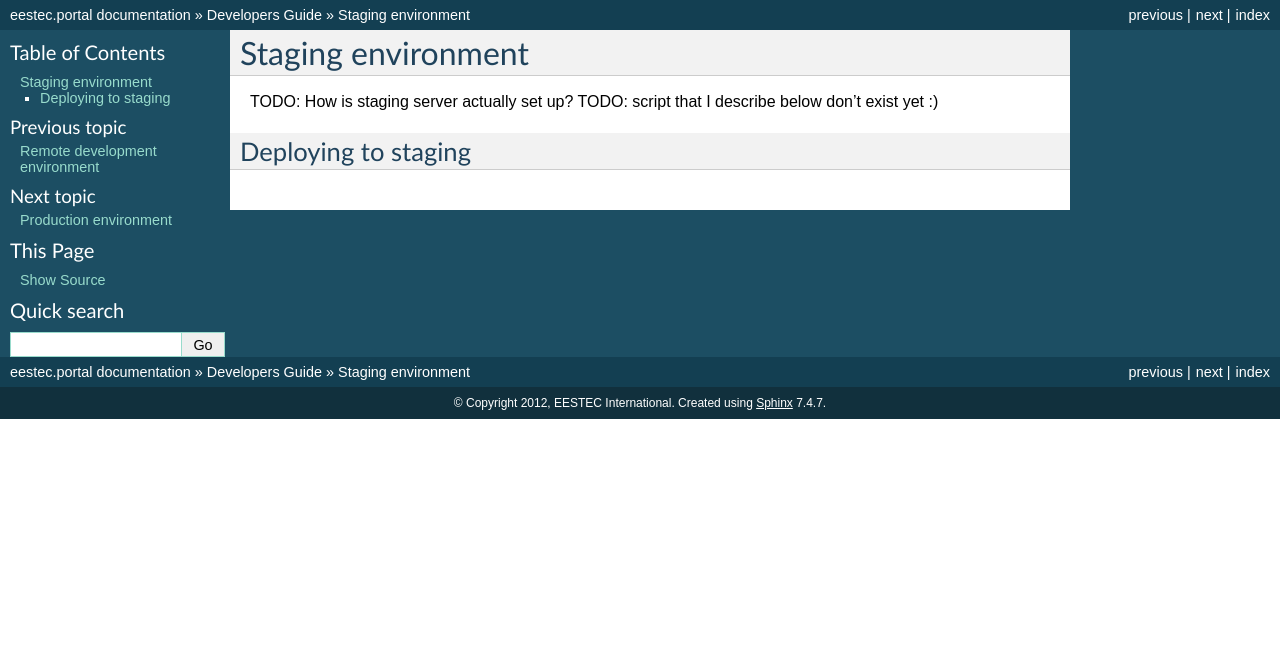
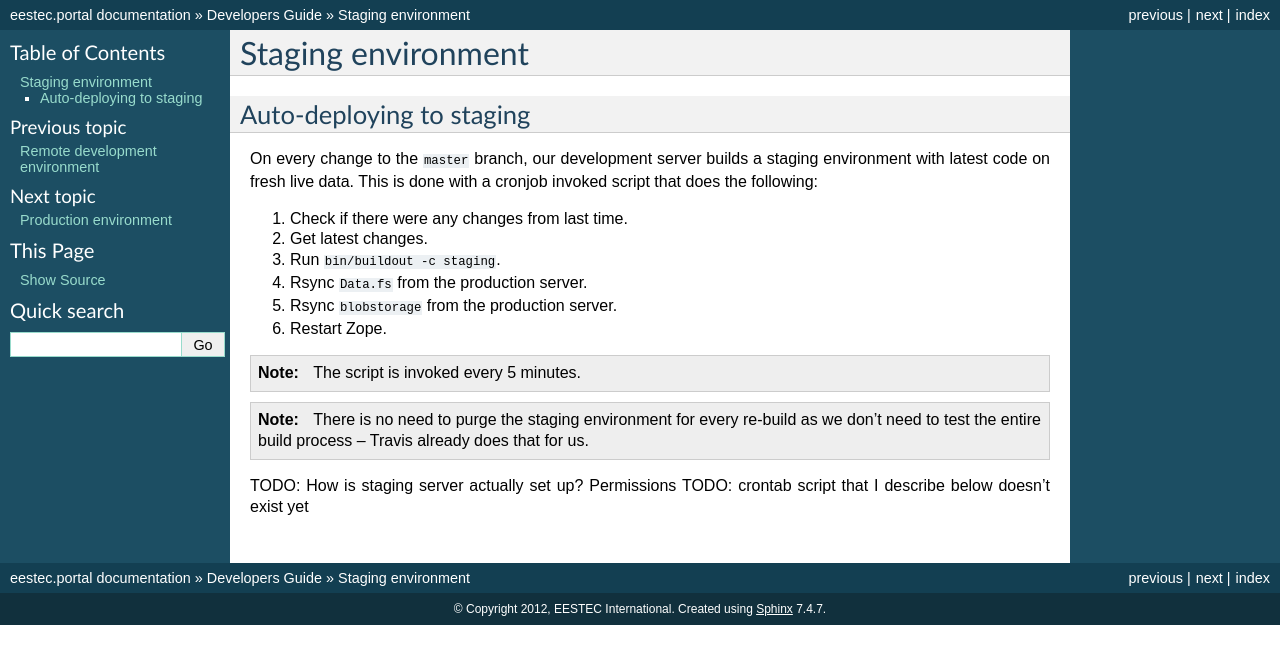
Before and after one commit to eestec/eestec.portal, a Sphinx documentation site: the page built from docs/dev/staging.rst, in a window 1280 px wide. Shown: the top 664 px of the page. Built offline with Sphinx 7.4.7, drawn with Linux system fonts in a browser that asks for light colours; pages that are not in the unit, such as notebooks, are missing from menus.

```diff
--- a/README.rst
+++ b/README.rst
@@ -6,7 +6,7 @@ EESTEC.net Plone portal
 :Bug tracker: http://dev.starzel.de/eestec
 :Source: https://github.com/eestec/eestec.portal
 :Documentation: http://eestecportal.readthedocs.org/
-:Continuous Integration: http://travis-ci.org/eestec/eestec.portal
+:Cont. Integration: http://travis-ci.org/eestec/eestec.portal
 
 .. topic:: Summary
 
--- a/docs/dev/staging.rst
+++ b/docs/dev/staging.rst
@@ -1,10 +1,29 @@
+.. _staging_env:
+
 ===================
 Staging environment
 ===================
 
-TODO: How is staging server actually set up?
-TODO: script that I describe below don't exist yet :)
+Auto-deploying to staging
+=========================
+
+On every change to the ``master`` branch, our development server builds a
+staging environment with latest code on fresh live data. This is done
+with a cronjob invoked script that does the following:
+
+#. Check if there were any changes from last time.
+#. Get latest changes.
+#. Run ``bin/buildout -c staging``.
+#. Rsync ``Data.fs`` from the production server.
+#. Rsync ``blobstorage`` from the production server.
+#. Restart Zope.
+
+.. note:: The script is invoked every 5 minutes.
+
+.. note:: There is no need to purge the staging environment for every re-build
+    as we don't need to test the entire build process -- Travis already does
+    that for us.
 
 
-Deploying to staging
-====================
+TODO: How is staging server actually set up? Permissions
+TODO: crontab script that I describe below doesn't exist yet
```
Also changed, not shown: docs/dev/conventions.rst (+13 -8 lines), docs/dev/production.rst (+45 -1 lines).
